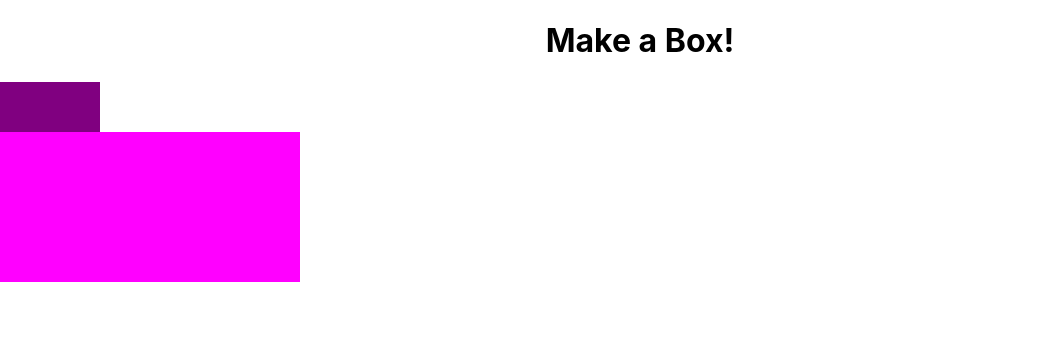
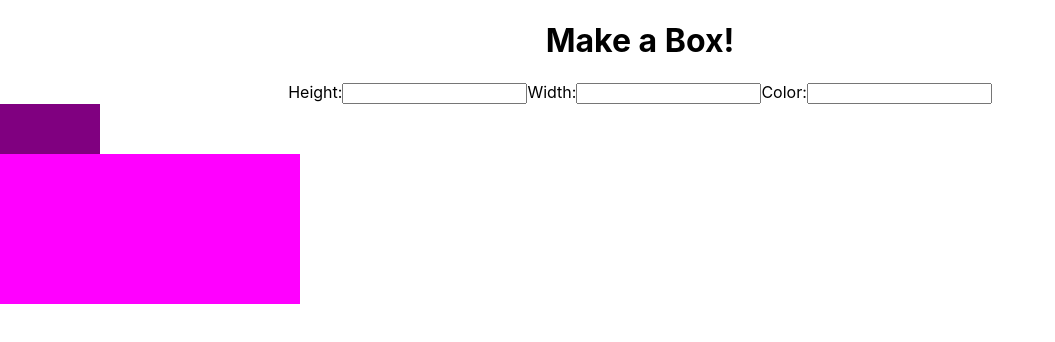
Before and after one commit to katharinecooney/box-creator, a React (Create React App) app: page / in a window 1280 px wide. Shown: the top 342 px of the page, without its empty margins (0-1055 px from the left). Built offline with nearby package versions, Linux system fonts and the light colour scheme.

Commit message:
Add NewBoxForm component

```diff
--- a/src/BoxList.js
+++ b/src/BoxList.js
@@ -1,5 +1,6 @@
 import React, { Component } from 'react';
 import Box from './Box';
+import NewBoxForm from './NewBoxForm';
 
 class BoxList extends Component {
   constructor(props){
@@ -18,6 +19,7 @@ class BoxList extends Component {
     return(
       <div>
         <h1>Make a Box!</h1>
+        <NewBoxForm />
         {boxes}
       </div>
     )
--- /dev/null
+++ b/src/NewBoxForm.js
@@ -0,0 +1,44 @@
+import React, { Component } from 'react'
+
+class NewBoxForm extends Component {
+  constructor(props){
+    super(props);
+    this.state = {
+      height: '',
+      width: '',
+      color: ''
+    }
+  }
+  render(){
+    return(
+      <form>
+        <label htmlFor="height">Height:</label>
+        <input
+          type="text"
+          id="height"
+          name="height"
+          value={this.state.height}
+          onChange={this.handleChange}
+        />
+        <label htmlFor="width">Width:</label>
+        <input
+          type="text"
+          id="width"
+          name="width"
+          value={this.state.width}
+          onChange={this.handleChange}
+        />
+        <label htmlFor="color">Color:</label>
+        <input
+          type="text"
+          id="color"
+          name="color"
+          value={this.state.color}
+          onChange={this.handleChange}
+        />
+      </form>
+    )
+  }
+}
+
+export default NewBoxForm;
```
